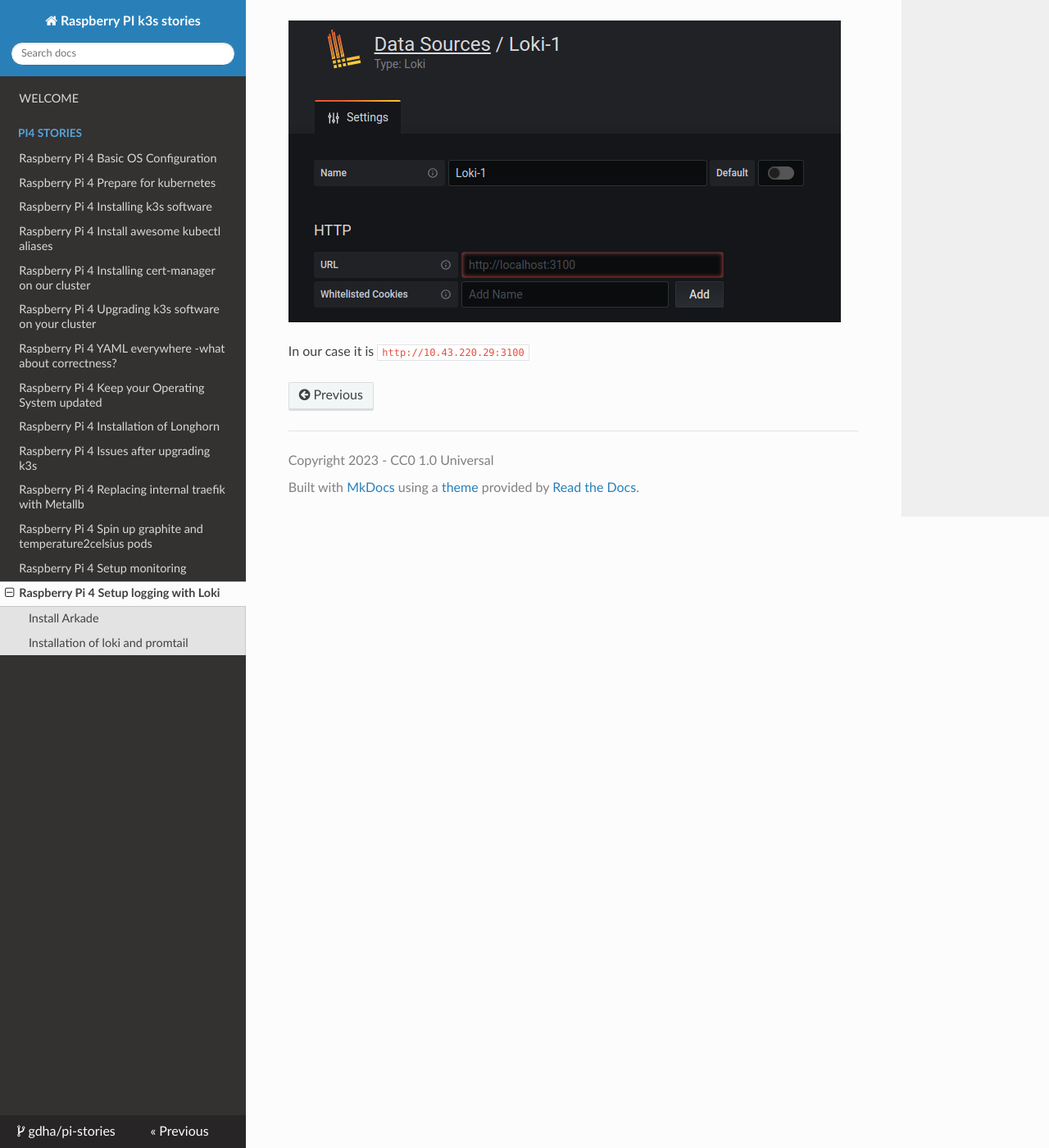
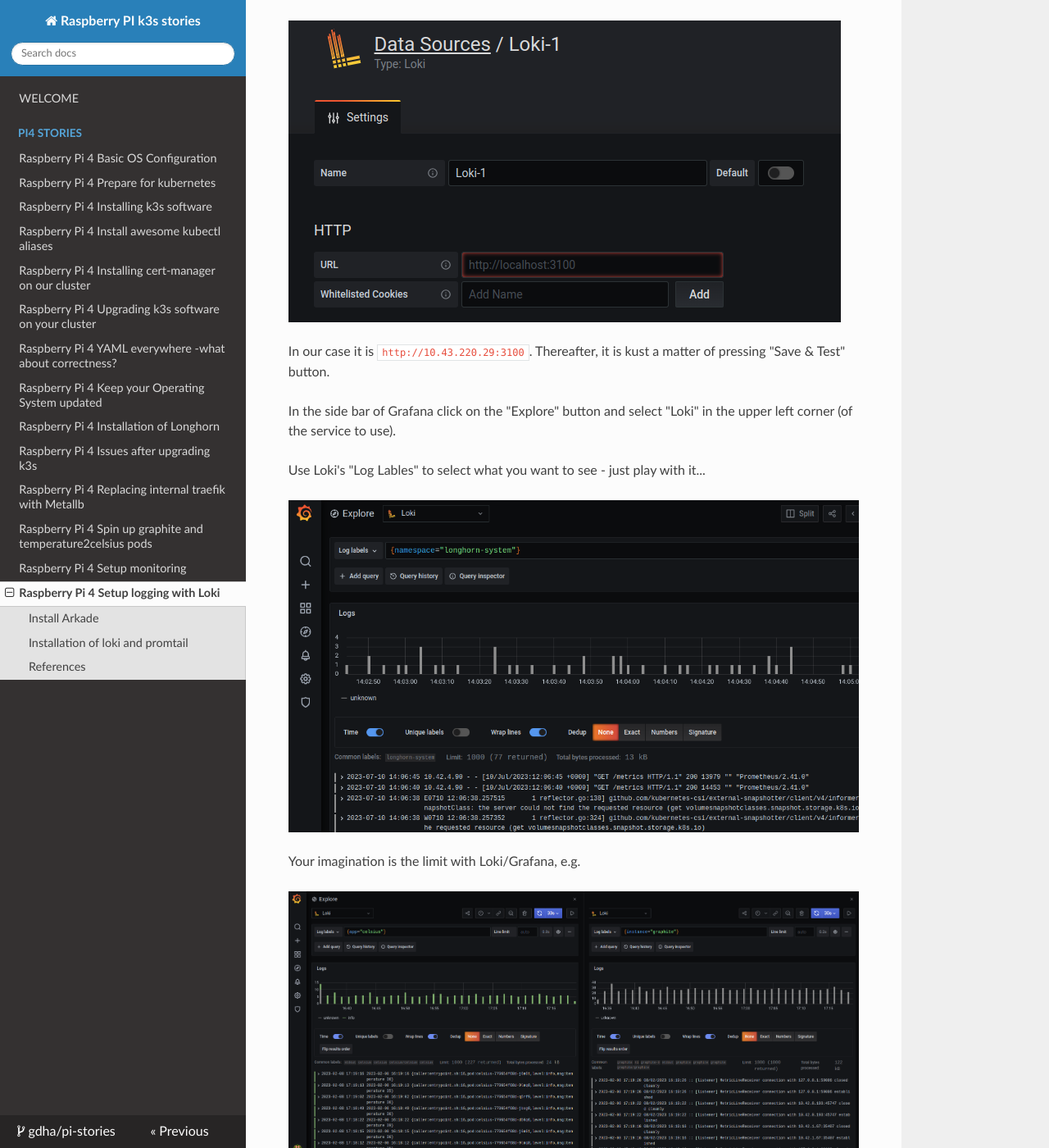
Before and after one commit to gdha/pi-stories, an MkDocs documentation site: the page built from docs/pi-stories14.md, in a window 1280 px wide and 1400 px high, scrolled down 3511 px. Shown: the whole window at 82% size. Built offline with MkDocs 1.6.1, drawn with Linux system fonts in a browser that asks for light colours; nearby versions of some CDN libraries; some of the changed text lies outside the part shown.

Commit message:
finish pi-stories14

```diff
--- a/docs/pi-stories14.md
+++ b/docs/pi-stories14.md
@@ -168,4 +168,18 @@
 
 ![](img/loki-url.png)
 
-In our case it is `http://10.43.220.29:3100`
+In our case it is `http://10.43.220.29:3100`. Thereafter, it is kust a matter of pressing "Save & Test" button.
+
+In the side bar of Grafana click on the "Explore" button and select "Loki" in the upper left corner (of the service to use).
+
+Use Loki's "Log Lables" to select what you want to see - just play with it...
+
+![](img/loki-log-labels.png)
+
+Your imagination is the limit with Loki/Grafana, e.g.
+
+![](img/loki.png)
+
+### References
+
+[1] [k3s Monitoring - Logging Logs](https://rpi4cluster.com/monitoring/k3s-logging/)
```
Also changed, not shown: other parts of docs/pi-stories14.md (+1 -1 lines), docs/img/loki-log-labels.png (added).
